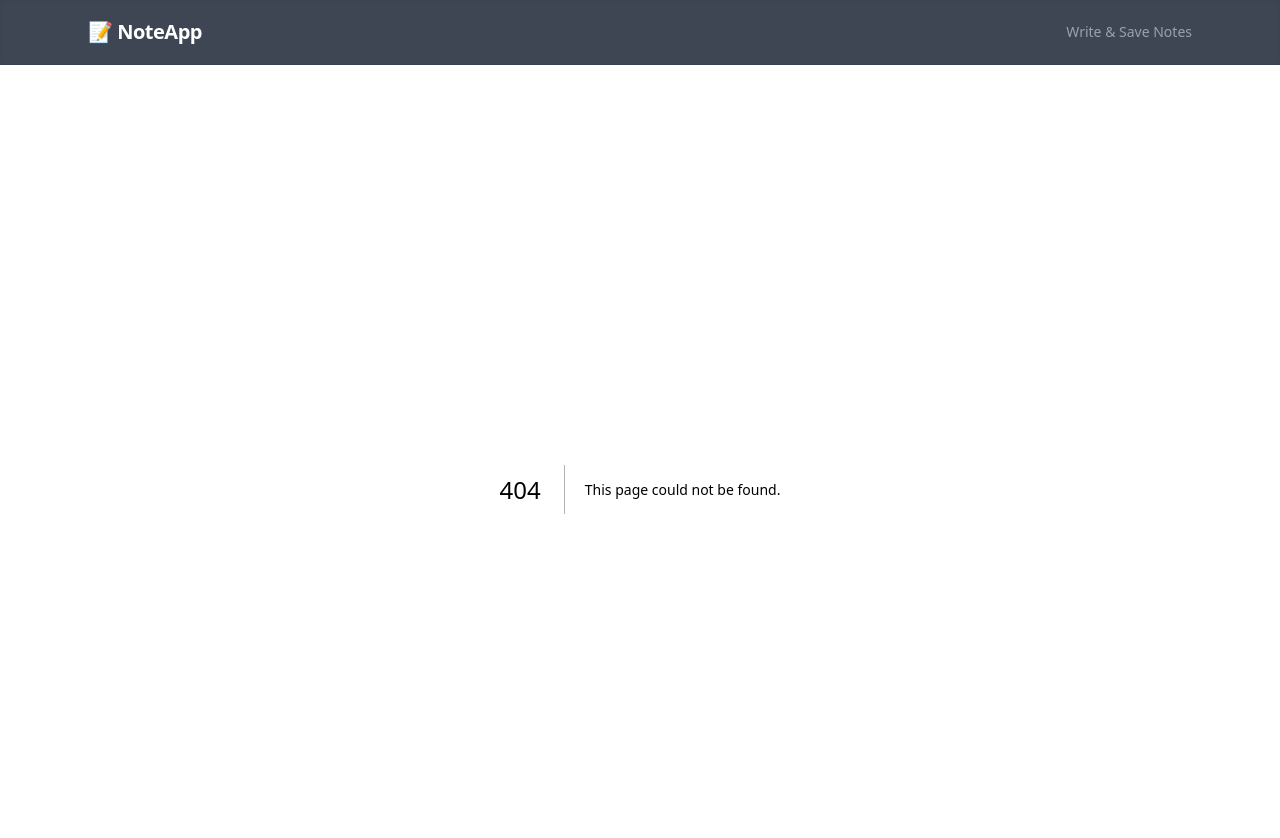
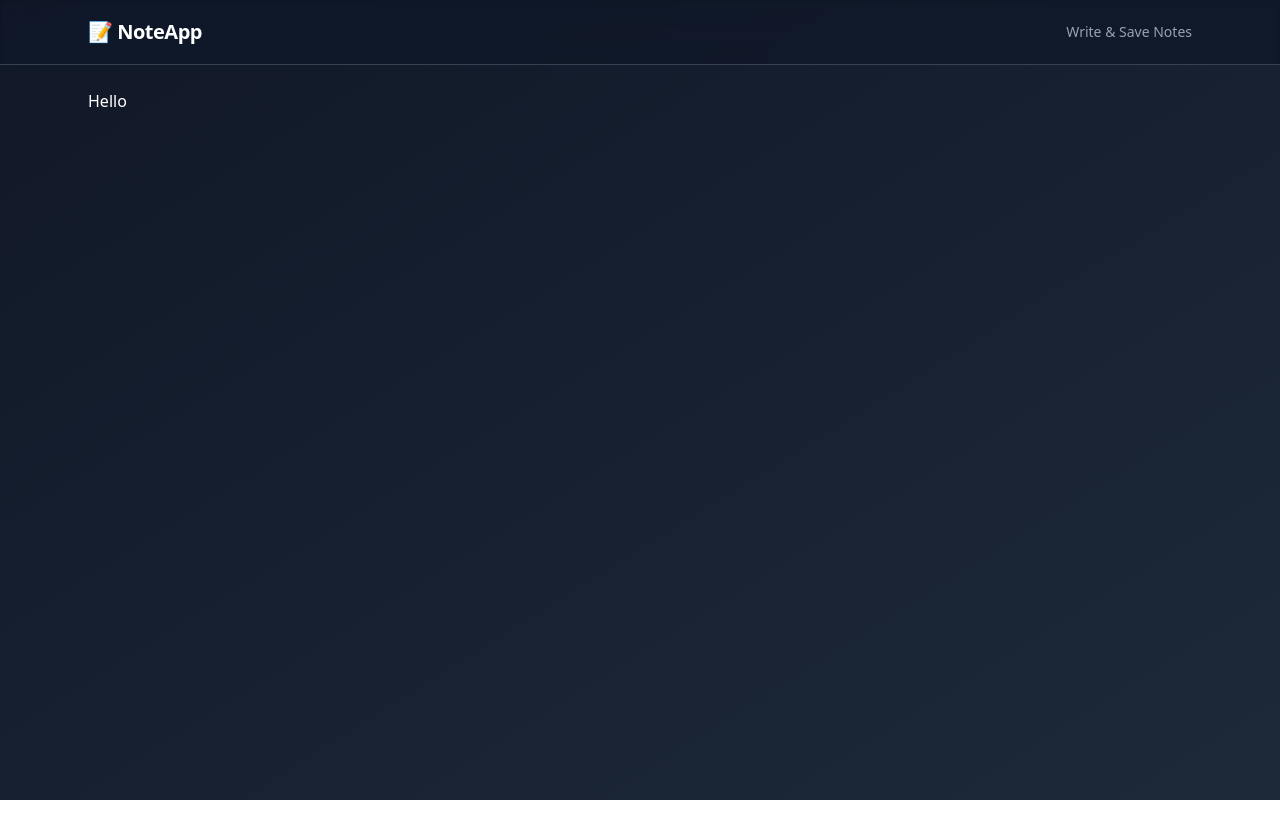
Before and after one commit to Ayomide-Philip/note-taking, a Next.js app: page /trash in a window 1280 px wide. Before the commit this address had no page. Shown: the top 838 px of the page. After the commit the page ends 800 px from the top, so only its background shows below. Built offline with nearby package versions, Linux system fonts and the light colour scheme.

Commit message:
style: add TrashPage component with initial useEffect and basic rendering

```diff
--- /dev/null
+++ b/app/trash/page.js
@@ -0,0 +1,8 @@
+"use client";
+import { useEffect } from "react";
+export default function TrashPage() {
+  useEffect(() => {
+    console.log("hello");
+  }, []);
+  return <>Hello</>;
+}
```
